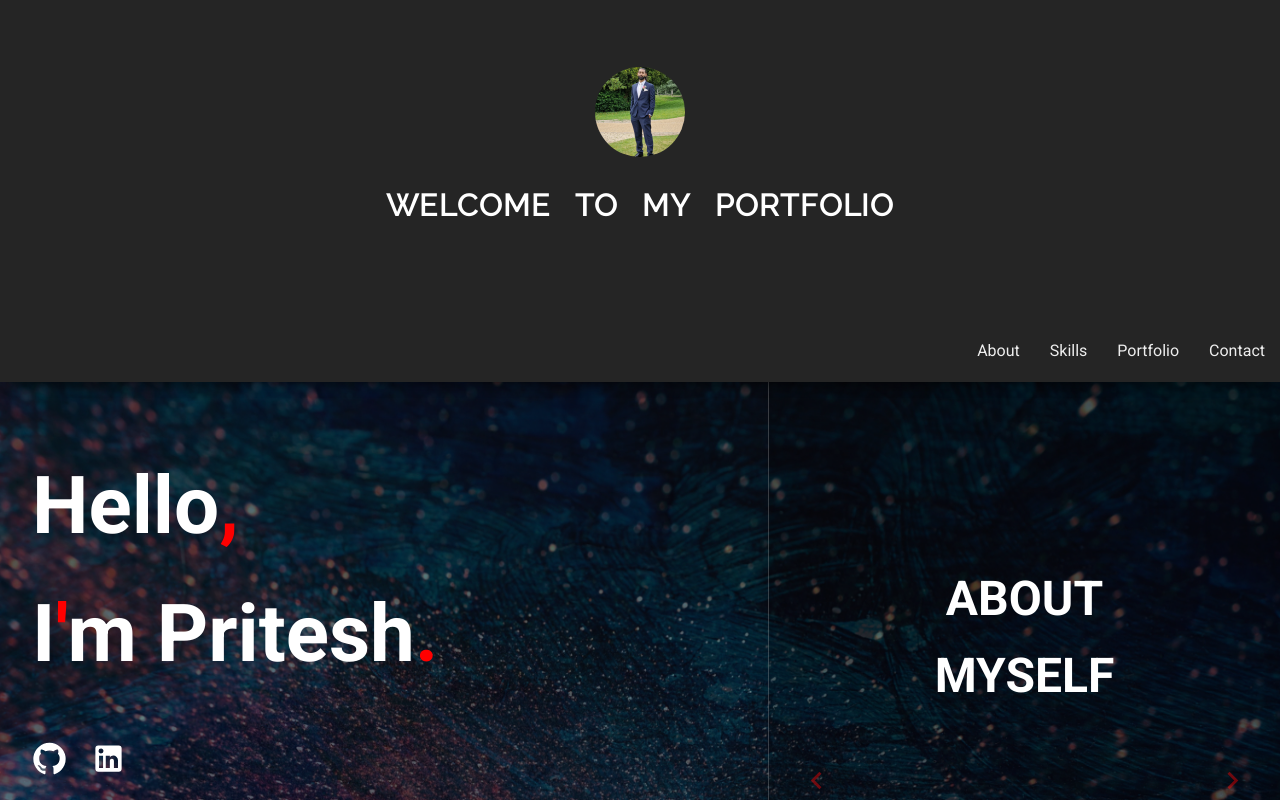
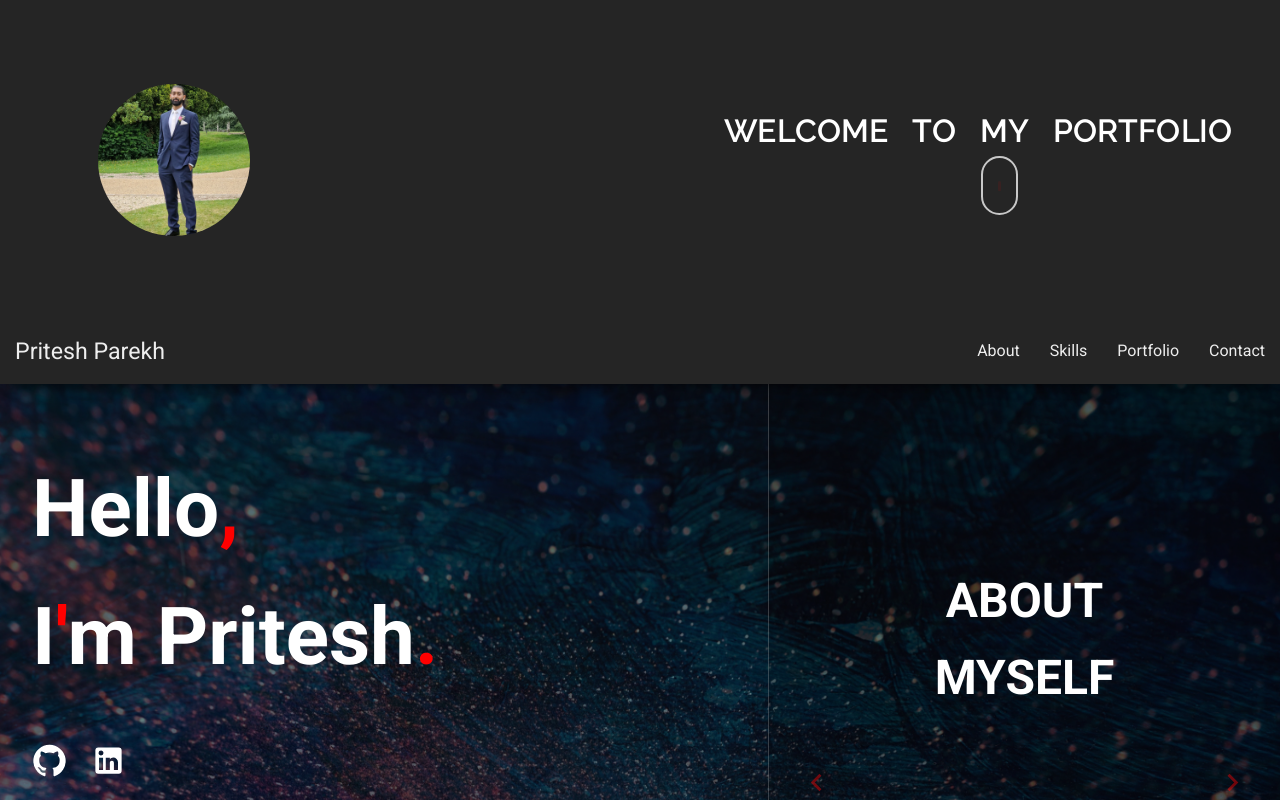
Before and after one commit to Pritesh2k/pritesh-portfolio-aws, a React (Create React App) app: page / in a window 1280 px wide. Shown: the top 800 px of the page. Built offline with nearby package versions, Linux system fonts and the light colour scheme; no server answers.

Commit message:
update to hero section animation

```diff
--- a/src/App.js
+++ b/src/App.js
@@ -64,7 +64,7 @@ function App() {
         <div className="brand display__logo">
           <a href="#top" className="nav__link">
             {' '}
-            {/* <span>Pritesh Parekh</span> */}
+            <span>Pritesh Parekh</span>
           </a>
         </div>
 
--- a/src/CSS/hero.css
+++ b/src/CSS/hero.css
@@ -4,10 +4,10 @@
   display: flex;
   justify-content: center;
   align-items: center;
-  flex-direction: column;
 
   width: 100%;
   height: 100%;
+  padding: 3rem;
   overflow: hidden;
 }
 
@@ -16,49 +16,34 @@
   justify-content: center;
   align-items: center;
 
-  width: 20%;
-  height: auto;
+  width: 25vw;
+  height: 25vw;
 }
 
 .header-image {
-  width: 7vw;
-  height: 7vw;
+  width: 60%;
   border-radius: 50%;
 
   object-fit:cover;
+
+  animation: grow 1s ease-in forwards;
+  animation-delay: grow 0.875s;
 }
 
 @keyframes grow {
-  0% {
-    width: 0vw;
-    height: 0vw;
-  }
+0%{
+  transform: translateX(-50vw);
+}
 
-  70% {
-    width: 14vw;
-    height: 14vw;
-  }
-
-  80%{
-    width: 15.5vw;
-    height: 15.5vw;
-  }
-
-  90%{
-    width: 16vw;
-    height: 16vw;
-  }
-
-  100%{
-    width: 16.5vw;
-    height: 16.5vw;
-  }
+100% {
+  transform: translateX(0);
+}
 
 }
 
 .hero-main-title-container {
   display: flex;
-  justify-content: center;
+  justify-content: right;
   align-items: center;
 
   width: 100%;
@@ -66,22 +51,30 @@
   gap: 1.5rem;
 }
 
-.scroll-downs {
+.hero-title-and-scroll-container{
   display: flex;
-  justify-content: center;
+  justify-content: right;
   align-items: center;
   flex-direction: column;
 
-  width: 20vw;
-  height: 8vw;
+  width: 100%;
+}
+
+.scroll-downs {
+  display: flex;
+  justify-content: right;
+  align-items: center;
+
+  width: 100%;
   opacity: 0;
   gap: 1rem;
+  padding-right: 23%;
 
   text-align: center;
   color: rgba(255, 255, 255, 0.418);
 
   animation: fadeINMouse 1s forwards;
-  animation-delay: 2.5s;
+  animation-delay: 1.5s;
 }
 
 .mousey {
@@ -173,6 +166,7 @@
   opacity: 0;
   transform: translateY(20px) rotate(90deg);
   transform-origin: left;
+
   animation: in 0.5s forwards;
 }
 
@@ -190,39 +184,39 @@
 
 /* Additional styling to set animation delays for individual span elements */
 .h1-text span:nth-child(1) {
-  animation-delay: 0.1s;
+  animation-delay: 1.1s;
 }
 
 .h1-text span:nth-child(2) {
-  animation-delay: 0.2s;
+  animation-delay: 1.2s;
 }
 
 .h1-text span:nth-child(3) {
-  animation-delay: 0.3s;
+  animation-delay: 1.3s;
 }
 
 .h1-text span:nth-child(4) {
-  animation-delay: 0.4s;
+  animation-delay: 1.4s;
 }
 
 .h1-text span:nth-child(5) {
-  animation-delay: 0.5s;
+  animation-delay: 1.5s;
 }
 
 .h1-text span:nth-child(6) {
-  animation-delay: 0.6s;
+  animation-delay: 1.6s;
 }
 
 .h1-text span:nth-child(7) {
-  animation-delay: 0.7s;
+  animation-delay: 1.7s;
 }
 
 .h1-text span:nth-child(8) {
-  animation-delay: 0.8s;
+  animation-delay: 1.8s;
 }
 
 .h1-text span:nth-child(9) {
-  animation-delay: 0.9s;
+  animation-delay: 1.9s;
 }
 
 @media screen and (max-width: 412px) {
--- a/src/JS/Carousel/Carousel.js
+++ b/src/JS/Carousel/Carousel.js
@@ -101,7 +101,7 @@ function Carousel() {
                                             {item.keywords.join(' | ')} {/* Insert dynamic keywords */}
                                         </div>
                                         <div className='project-link'>
-                                            {item.link && <a href={item.link}>Link To Project</a>}
+                                            {item.link && <a className="text-hover" href={item.link}>Link To Project</a>}
                                         </div>
                                     </div>
                                 </div>
--- a/src/JS/Hero.js
+++ b/src/JS/Hero.js
@@ -8,8 +8,9 @@ function Hero() {
         <>
             <div className='hero-container'>
                 <div className='header-image-container'>
-                    <img className='header-image' src={profilePic} alt='image'/>
+                    <img className='header-image' src={profilePic} alt='image' />
                 </div>
+                <div className='hero-title-and-scroll-container'>
                     <div className='hero-main-title-container'>
                         <div className='h1-text'>
                             <span>W</span>
@@ -40,14 +41,15 @@ function Hero() {
                             <span>o</span>
                         </div>
                     </div>
-                {/* <div className="scroll-downs">
+                    <div className="scroll-downs">
                         <div className="mousey">
                             <div className="scroller"></div>
                         </div>
-                    <div className='mouse-text'>
+                        {/* <div className='mouse-text'>
                             Scroll To Discover
+                        </div> */}
                     </div>
-                </div> */}
+                </div>
             </div>
         </>
     );
```
Lines whose indentation alone changed are shown as unchanged.
